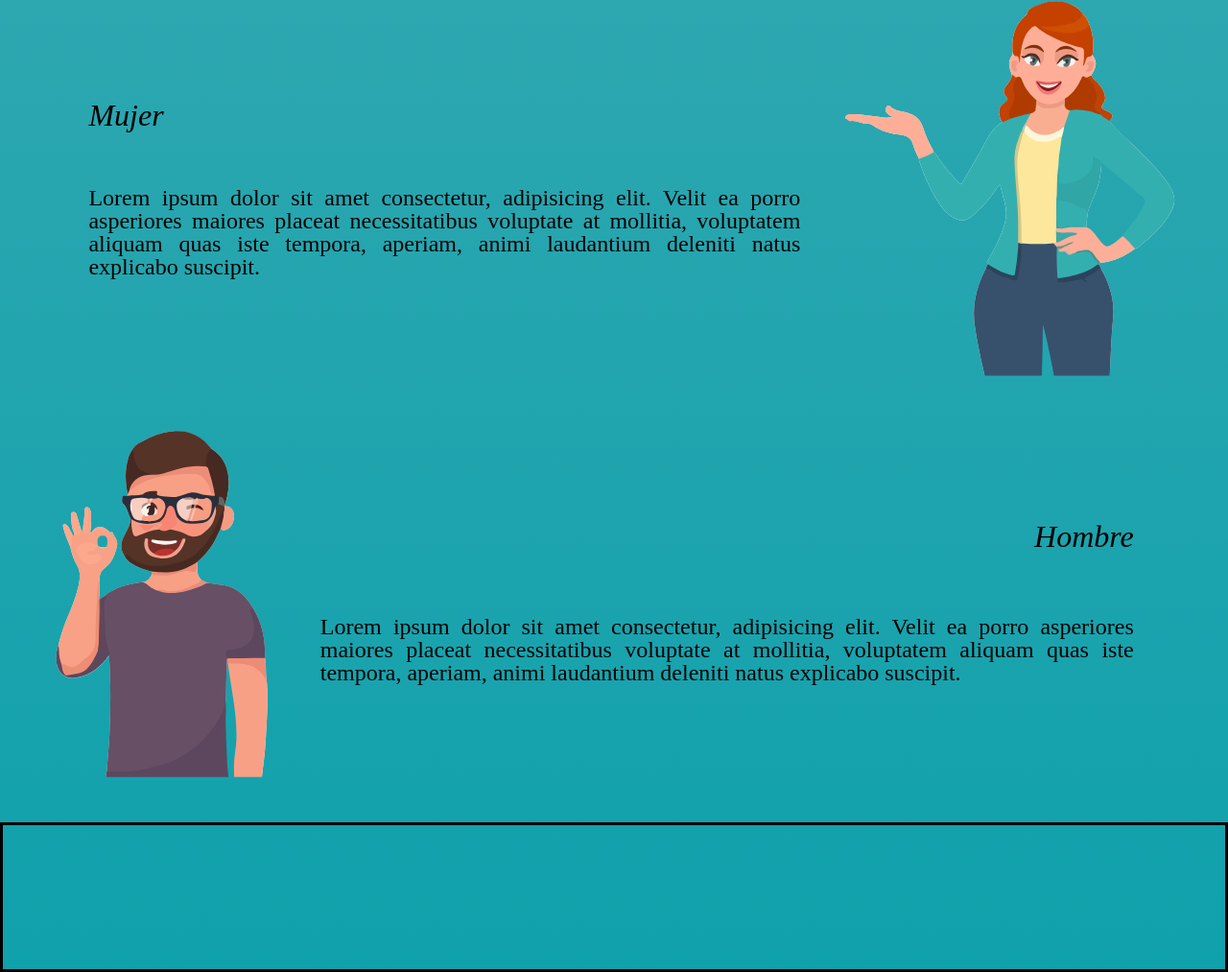
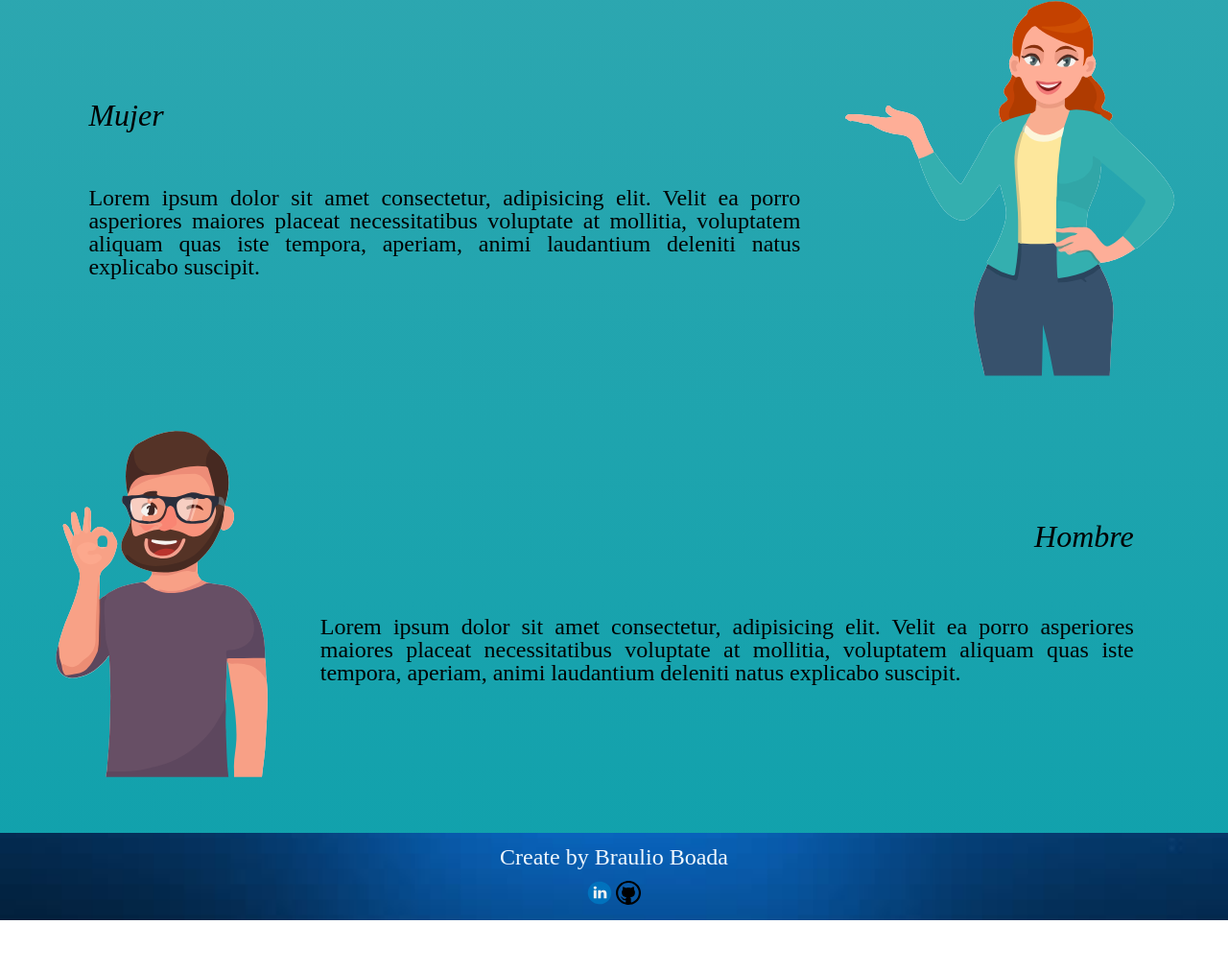
Before and after one commit to braulioboada/Be-IT, a plain HTML site: page index.html in a window 1280 px wide. Shown: the part 2437-3450 px from the top of the page at 96% size. After the commit the page ends 3396 px from the top, so only its background shows below. Drawn offline with Linux system fonts and the light colour scheme.

Commit message:
añadiendo Footer, elaces a linkedin y github

```diff
--- a/assets/css/footer.css
+++ b/assets/css/footer.css
@@ -1,5 +1,31 @@
 footer {
-    border: black solid;
-    height: 150px;
-    margin-top: 15px;
+    background: url(../img/bg.jpg);
+    background-position: center;
+    background-repeat: no-repeat;
+    background-size: cover;
 }
+
+footer p {
+    padding: 1% 2%;
+    text-align: center;
+    color: aliceblue;
+
+}
+footer ul{
+    position: relative;
+    text-align: center;
+}
+
+footer li {
+    display: inline;
+}
+
+.linkedin {
+    width: 2%;
+    margin-bottom: 1%;
+}
+
+.github {
+    width: 2%;
+    margin-bottom: 1%;
+}
--- a/index.html
+++ b/index.html
@@ -80,6 +80,12 @@
 
     <footer>
 
+        <p>Create by Braulio Boada</p>
+        <ul>
+            <li><a href="https://www.linkedin.com/in/braulio-boada/" target="_blank"><img src="assets/img/linkedin.svg" class="linkedin"></a></li>
+            <li><a href="https://github.com/braulioboada/" target="_blank"><img src="assets/img/github.svg" class="github"></a></li>
+        </ul>
+
     </footer>
 </body>
 </html>
```
Also changed, not shown: assets/img/bg.jpg (added), assets/img/github.svg (added), assets/img/linkedin.svg (added).
